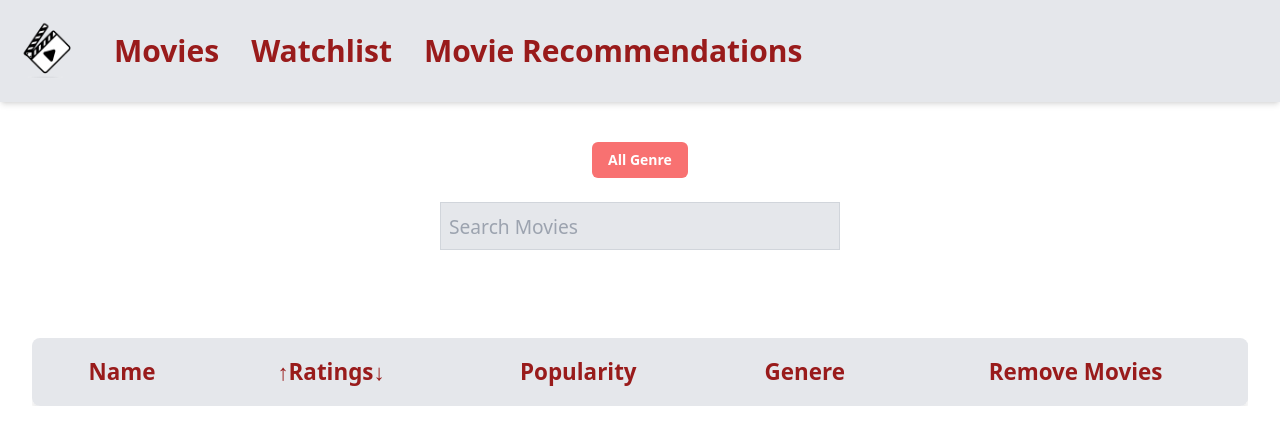
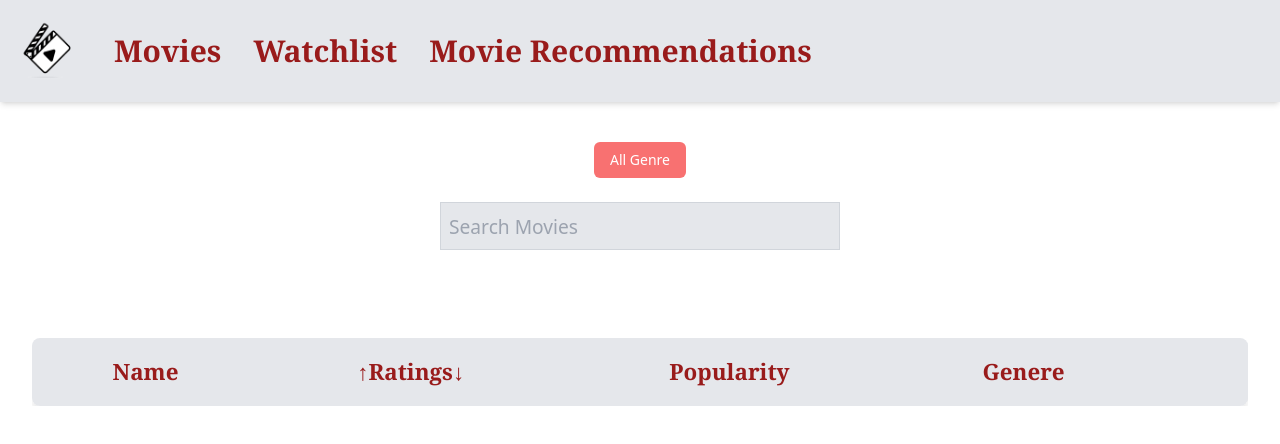
Before and after one commit to Siddharth2327/IMDB_Clone, a React (Vite) app: page /watchlist in a window 1280 px wide. Shown: the top 444 px of the page. Built offline with nearby package versions, Linux system fonts and the light colour scheme.

Commit message:
sorting and correcting layout

```diff
--- a/src/App.jsx
+++ b/src/App.jsx
@@ -43,7 +43,7 @@ useEffect(()=>{
             element={
               <>
                 <Banner/>
-                <Movies addToWatchlist={handleAddToWatchlist} Watchlist={watchlist}/>
+                <Movies addToWatchlist={handleAddToWatchlist} Watchlist={watchlist} setWatchlist={setWatchlist} />
               </>
             }
           />
--- a/src/components/Moviecard.jsx
+++ b/src/components/Moviecard.jsx
@@ -4,8 +4,10 @@ import React from 'react'
 
 
 
-function Moviecard({ movieObject, finalAddToWatchlist, Watchlist }) {
+function Moviecard({ movieObject, finalAddToWatchlist, Watchlist, setWatchlist }) {
 
+
+    // function to check the watchlist and update the tick or heart emojie
     function doesContains() {
         for (let i = 0; i < Watchlist.length; i++) {
             if (Watchlist[i].id === movieObject.id) {
@@ -15,13 +17,20 @@ function Moviecard({ movieObject, finalAddToWatchlist, Watchlist }) {
         return false;
     }
 
+    // function to remove from the wawtchlist while clicking on the tick emojie
+    const handleRemoveOnTick = (movieId)=>{
+        let updatedWatchList = Watchlist.filter((movie)=> movie.id!== movieId)
+        setWatchlist(updatedWatchList)
+        localStorage.setItem('movies', JSON.stringify(updatedWatchList))
+    }
+
 
     return (
         <>
 
             <div className='space-x-8 space-y-8 m-4 hover:scale-110 transition duration-300 ease-in-out transform '>
 
-                <div className='w-[200px] h-[40vh] bg-cover ml-8 rounded-lg relative'
+                <div className='w-[200px] h-[40vh] bg-cover ml-8 rounded-lg relative hover:border border-gray-400 shadow-lg'
                     style={{
                         backgroundImage: `url(https://image.tmdb.org/t/p/original${movieObject.poster_path})`
                     }}>
@@ -29,14 +38,22 @@ function Moviecard({ movieObject, finalAddToWatchlist, Watchlist }) {
                     {/*{To add the movies to watchlist when clicked on the heart button and to remove when clicked on tick button we use a ternary operator }*/}
 
                     {doesContains(movieObject) ?
-                    <div  className='absolute top-2 right-2 flex justify-center items-center p-2 w-[2rem] hover:cursor-pointer'>&#10004;</div>
-                            :
-                    <div onClick={()=>finalAddToWatchlist(movieObject)} className='absolute top-2 right-2 flex justify-center items-center p-2 w-[2rem] hover:cursor-pointer'>&#128525;</div>
+                    <div onClick={()=>handleRemoveOnTick(movieObject.id)} title="Remove from WatchList"
+                        className='text-[1.3rem] absolute top-0.8 right-1 flex justify-center items-center p-2 w-[2rem] hover:cursor-pointer '>
+                        <span className='absolute left-1/2 -translate-x-1/2 bottom-full mb-2 hidden group-hover:block bg-gray-800 text-white text-xs rounded py-1 px-2'></span>
+                        &#10004;
+                    </div>
+                              :
+                    <div onClick={()=>finalAddToWatchlist(movieObject)} title="Add to WatchList"
+                    className='text-[1.3rem] absolute top-0.8 right-1 flex justify-center items-center p-2 w-[2rem] hover:cursor-pointer'>
+                        <span className='absolute left-1/2 -translate-x-1/2 bottom-full mb-2 hidden group-hover:block bg-gray-800 text-white text-xs rounded py-1 px-2'></span>
+                        &#x2665;&#xfe0f;
+                    </div>
                     }
 
 
 
-                    <h5 className='text-white text-center text-2xl rounded-lg p-2 bg-gray-900/25'>{movieObject.title}</h5>
+                    <h5 className='text-white font-serif text-center text-xl rounded-lg p-2 bg-gray-900/25 absolute bottom-0 left-0 right-0'>{movieObject.title}</h5>
                 </div>
 
             </div>
--- a/src/components/Movies.jsx
+++ b/src/components/Movies.jsx
@@ -4,7 +4,7 @@ import Pagination from './Pagination'
 import axios from 'axios'
 import { useState } from 'react'
 
-function Movies({addToWatchlist, Watchlist}) {
+function Movies({addToWatchlist, Watchlist, setWatchlist}) {
   // creating state for movie data using
 
   const [movies, setMovies] = useState([])
@@ -39,7 +39,7 @@ function Movies({addToWatchlist, Watchlist}) {
       <div className='flex flex-wrap justify-evenly'>
       {
         movies.map((moviesObj)=>(
-          <Moviecard movieObject={moviesObj} finalAddToWatchlist={addToWatchlist} Watchlist={Watchlist}/>
+          <Moviecard movieObject={moviesObj} finalAddToWatchlist={addToWatchlist} Watchlist={Watchlist} setWatchlist={setWatchlist}/>
         ))
       }
     </div>
--- a/src/components/Navbar.jsx
+++ b/src/components/Navbar.jsx
@@ -6,7 +6,7 @@ import { Link } from 'react-router-dom'
 import Logo from '../movieLogo.png'
 function Navbar() {
   return (
-    <div className='flex space-x-8 pl-3 py-4 items-center bg-gray-200 shadow-md sticky top-0 z-50'>
+    <div className='flex space-x-8 pl-3 py-4 items-center bg-gray-200 shadow-md sticky top-0 z-50 font-serif'>
       <img className="w-[70px]" src={Logo} alt='Logo' />
       <Link to="/" className="text-3xl font-bold text-red-800 hover:text-red-400">Movies</Link>
       <Link to="/watchlist" className="text-3xl font-bold text-red-800 hover:text-red-400">Watchlist</Link>
--- a/src/components/Watchlist.jsx
+++ b/src/components/Watchlist.jsx
@@ -85,7 +85,7 @@ function Watchlist({watchlist, setWatchlist}) {
           <button
            key={genre}
             onClick={()=> setCurrGenre(genre)}
-            className={`px-4 py-2 text-sm font-semibold rounded-md transition-all duration-300 ${
+            className={`px-4 py-2 text-sm    rounded-md transition-all duration-300 ${
               currgenre === genre ? "bg-red-400    text-white" : "bg-gray-300 hover:bg-gray-400"
             }`}
             >
@@ -115,9 +115,9 @@ function Watchlist({watchlist, setWatchlist}) {
       <div className="w-full m-8 overflow-x-auto">
         <table className="w-full border-collapse rounded-lg overflow-hidden shadow-lg">
 
-          <thead className='bg-gray-200 border border-gray-200 text-[1.4rem]'>
+          <thead className='bg-gray-200 border border-gray-200 text-[1.4rem] font-serif'>
             <tr>
-              <th className="text-red-800 px-6 py-4 text-center">Name</th>
+              <th className="text-red-800 px-6 py-4 text-center ">Name</th>
               <th className="text-red-800 px-6 py-4 text-center">
                 <span onClick={()=> sortAsc()} className='hover: cursor-pointer'>&#x2191;</span>
                 Ratings
@@ -125,7 +125,7 @@ function Watchlist({watchlist, setWatchlist}) {
                 </th>
               <th className="text-red-800 px-6 py-4 text-center">Popularity</th>
               <th className="text-red-800 px-6 py-4 text-center">Genere</th>
-              <th className="text-red-800 px-6 py-4 text-center">Remove Movies</th>
+              <th className="text-red-800 px-6 py-4 text-center"></th>
             </tr>
           </thead>
 
```
